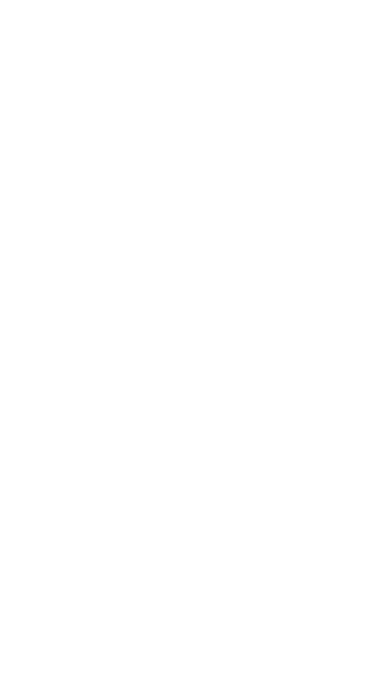
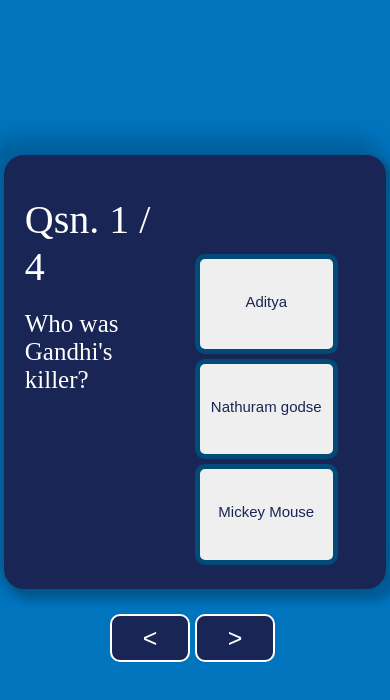
Before and after one commit to thisissonali/Quiz-App, a React (Vite) app: page / in a window 390 px wide. Shown: the top 700 px of the page. Built offline with nearby package versions, Linux system fonts and the light colour scheme.

Commit message:
basic features implemented

```diff
--- a/src/App.css
+++ b/src/App.css
@@ -0,0 +1,164 @@
+*{
+  margin: 0;
+  padding: 0;
+  height: 100%;
+}
+.container{
+  height: 100%;
+  width: 100%;
+  background-color: #0174BE;
+  display: flex;
+  flex-direction: column;
+  align-items: center;
+  justify-content: center;
+
+}
+.mcqContainer{
+  background-color: #192655;
+  height: 50%;
+  width: 45%;
+  border: 6px solid #192655;
+  box-shadow: 8px 8px 8px 4px rgba(0, 0, 0, 0.2), -10px -10px 20px 8px rgba(0, 0, 0, 0.19);
+  border-radius: 20px;
+  display: flex;
+  flex-direction: column;
+  min-width: 280px;
+}
+.options{
+  /* margin-top: -500px; */
+  height: 28%;
+  border: 5px solid #024a77;
+  border-radius: 10px;
+  width:100%;
+  margin-top: 10px;
+  /* margin-left: 50%; */
+  font-size: 15px;
+  color: #192655;
+
+}
+.option-container{
+  /* width: 600px; */
+
+  margin-top: 10px;
+  height: 6000px;
+  width: 50%;
+  margin-left: 50%;
+  display: flex;
+  display: block;
+  margin-top: -80px;
+}
+/* .options:hover{
+  background-color: #99ceef;
+} */
+.span-qsns{
+  width: 40%;
+  margin-top: 100px;
+  margin-left: 35px;
+  font-size: 25px;
+  color: white;
+  margin-bottom: -45px;
+}
+.btn-container{
+  height: 100px;
+}
+.btn-prev-next{
+  margin-right: 15px;
+  height: 48%;
+  background-color: #192655;
+  border-radius: 10px;
+  border: 2px solid white;
+  font-size: 25px;
+   color: white;
+  width: 100px;
+  margin-top: 25px;
+}
+.selected-option{
+  background-color: #65b9ed;
+}
+.qsn-numberheading{
+  width: 40%;
+  height: 600px;
+  margin-top: 35px;
+  margin-left: 35px;
+  margin-bottom: -80px;
+  color: #ffffff;
+  font-size: 40px;
+}
+.submit-btn{
+     margin-right: 15px;
+    height: 48%;
+    background-color: rgb(250, 109, 109);
+    border-radius: 10px;
+    /* border: 2px solid white; */
+    border: none;
+    font-size: 25px;
+    color: white;
+    width: 100px;
+    margin-top: 25px;
+}
+.submit-btn:hover{
+  background-color: red;
+}
+@media screen and (max-width: 900px) {
+  .option-container {
+  width: 200px;
+  /* position: relative; */
+  /* margin-top: -500px;  */
+  margin-top: -90px;
+  margin-left: 55%;
+  }
+  .options{
+    height: 30%;
+    width: 85%;
+    margin-top: 5px;
+    padding-bottom: 5px;
+  }
+  .mcqContainer{
+    width: 95%;
+  }
+  .qsn-numberheading{
+    font-size: 30px;
+  }
+  .span-qsns{
+      width: 40%;
+      margin-top: 100px;
+      margin-left: 15px;
+      font-size: 25px;
+      color: white;
+      margin-bottom: -45px;
+  }
+    .qsn-numberheading {
+      width: 40%;
+      height: 600px;
+      margin-top: 35px;
+      margin-left: 15px;
+      margin-bottom: -80px;
+      color: #ffffff;
+      font-size: 40px;
+    }
+}
+@media screen and (max-width: 520px){
+  .options {
+      height: 30%;
+      width: 95%;
+      margin-top: 5px;
+      padding-bottom: 5px;
+    }
+    .option-container {
+          width: 150px;
+          /* position: relative; */
+          /* margin-top: -500px;  */
+          margin-top: -100px;
+          margin-left: 50%;
+    }
+        .btn-prev-next {
+          margin-right: 5px;
+          width: 80px;
+          margin-top: 25px;
+        }
+        .submit-btn {
+          margin-right: 5px;
+          width: 90px;
+          margin-top: 25px;
+        }
+}
--- a/src/App.jsx
+++ b/src/App.jsx
@@ -1,13 +1,147 @@
-import React , { useState } from 'react'
-import './App.css'
+  import React , { useState , useEffect} from 'react'
+  import './App.css'
 
-function App() {
+  function App() {
+    const [questions, setQuestions] = useState([
+      {
+        id: 1,
+        label: "Who was Gandhi's killer?",
+        correctOptionId: 2,
+        selectedOptionId: null,
+        options: [
+          {
+            id: 1,
+            label: "Aditya",
+          },
+          {
+            id: 2,
+            label: "Nathuram godse",
+          },
+          {
+            id: 3,
+            label: "Mickey Mouse",
+          },
+        ],
+      },
+      {
+        id: 2,
+        label: "Naam btaie ?",
+        correctOptionId: 3,
+        selectedOptionId: null,
+        options: [
+          {
+            id: 4,
+            label: "Arvind Bhaiya",
+          },
+          {
+            id: 5,
+            label: "Gajju",
+          },
+          {
+            id: 6,
+            label: "Bhupender jogi",
+          },
+        ],
+      },
+      {
+        id: 3,
+        label: "Kya chip sch mai lgi hai?",
+        correctOptionId: 2,
+        selectedOptionId: null,
+        options: [
+          {
+            id: 7,
+            label: "ayeein",
+          },
+          {
+            id: 8,
+            label: "Haaannnn drr lgraa",
+          },
+          {
+            id: 9,
+            label: "Naa",
+          },
+        ],
+      },
+      {
+        id: 4,
+        label: "Mai or batman kbhi same room mai kyu ni rhte",
+        correctOptionId: 2,
+        selectedOptionId: null,
+        options: [
+          {
+            id: 10,
+            label: "dushman ho",
+          },
+          {
+            id: 11,
+            label: "same time pr washroom jana pdjata hai",
+          },
+          {
+            id: 12,
+            label: "kyunki tum hi batman ho (scared)",
+          },
+        ],
+      },
+    ]);
+    const [qsnNo, setQsnNo] = useState(0);
+    const [submitButton, showSubmitButton] = useState(false);
 
-  return (
-    <>
+ const clickHandler = (option) => {
 
-    </>
-  )
-}
+   setQuestions(questions.map((question , index) => {
+     if (qsnNo != index) return question;
+     return {
+       ...question, selectedOptionId:option.id
+     }
+   }))
 
-export default App
+ };
+     console.log(questions);
+
+    return (
+      <div className="container">
+        <div className="mcqContainer">
+          <span className='qsn-numberheading'>Qsn. {` ${qsnNo + 1} / ${questions.length} `}</span>
+          <span className='span-qsns'>{questions[qsnNo].label}</span>
+          <div className='option-container'>
+          {questions[qsnNo].options.map((option) => (
+            <button
+              className={`options ${
+                questions[qsnNo].selectedOptionId == option.id
+                  ? `selected-option`
+                  : null
+              }`}
+              onClick={() => clickHandler(option)}
+              key={option.id}
+            >
+              {option.label}
+            </button>
+          ))}
+          </div>
+        </div>
+        <div className="btn-container">
+          <button
+            className="btn-prev-next"
+            disabled={qsnNo == 0}
+            onClick={() => setQsnNo((prevQsnNo) => prevQsnNo - 1)}
+          >
+            &lt;
+          </button>
+          <button
+
+            className="btn-prev-next"
+            onClick={() => setQsnNo((prevQsnNo) => prevQsnNo + 1)}
+          >
+            &gt;
+          </button>
+          {
+
+            qsnNo == questions.length - 1 && <button className='submit-btn'>Submit</button>
+          }
+        </div>
+      </div>
+    );
+  }
+
+  export default App
```
